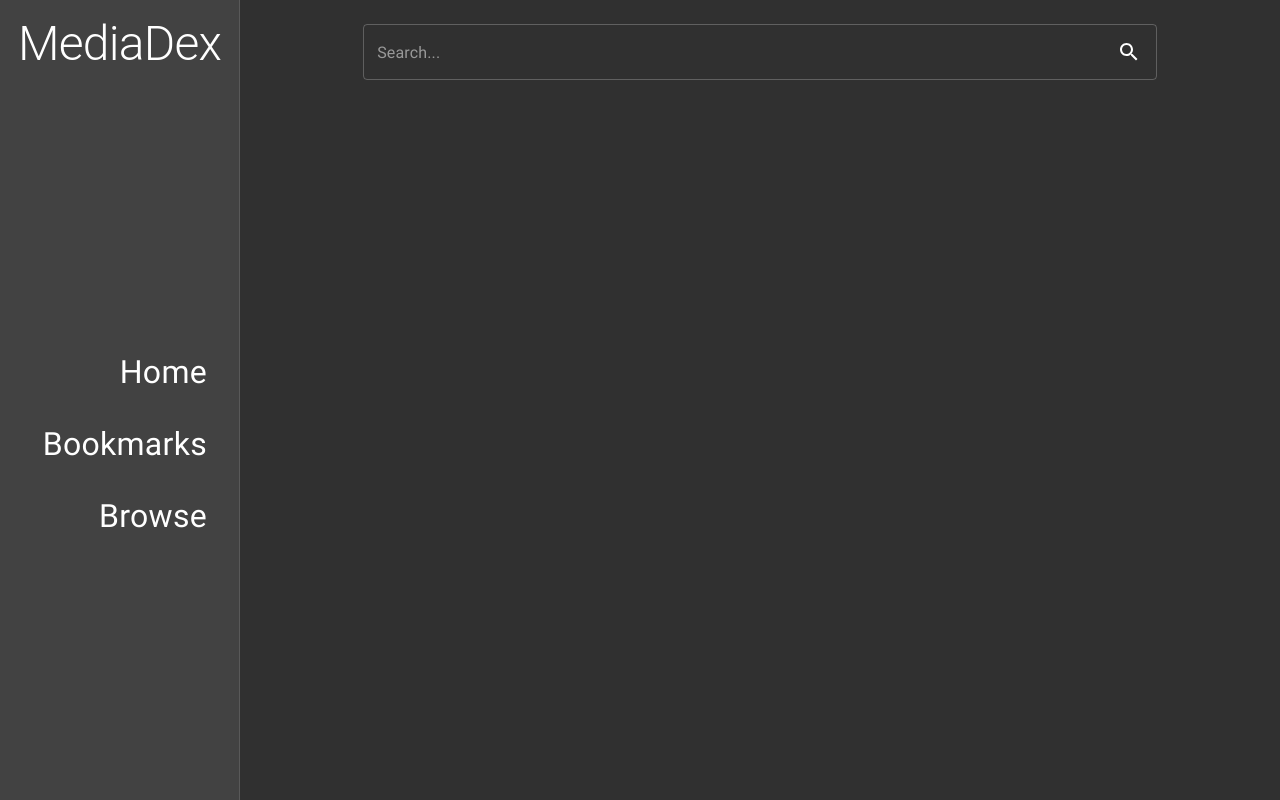
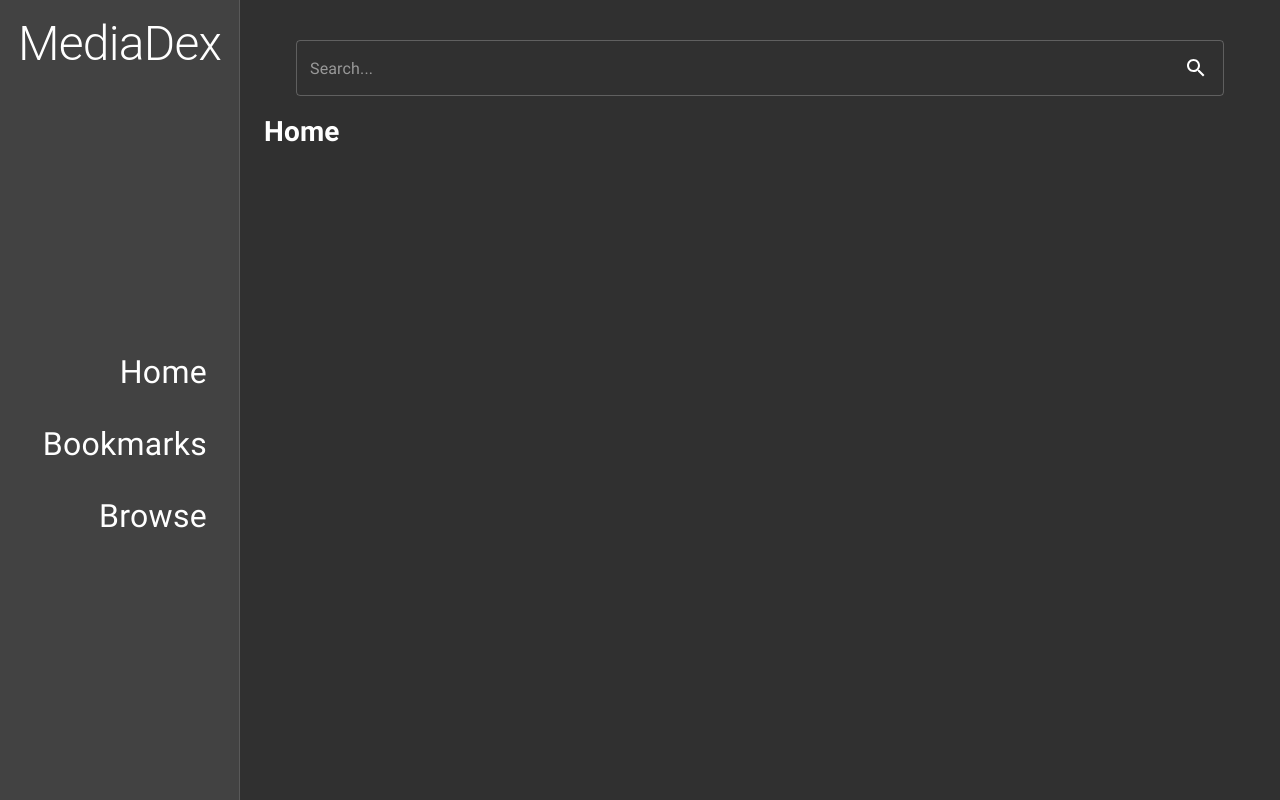
Before and after one commit to ousunny/MediaDex, a React app: page / in a window 1280 px wide. Built offline with nearby package versions, Linux system fonts and the light colour scheme; the HTML template or start-up script is replaced by a standard one; a web font is replaced by a local one.

Commit message:
Add components for switching between

```diff
--- a/src/components/App.js
+++ b/src/components/App.js
@@ -11,8 +11,12 @@ import {
     List,
     ListItem,
     ListItemText,
+    Fade,
 } from '@material-ui/core';
 import SearchBar from './SearchBar';
+import Home from './Home';
+import Bookmarks from './Bookmarks';
+import Browse from './Browse';
 
 const darkTheme = createMuiTheme({
     palette: {
@@ -50,12 +54,20 @@ const useStyles = makeStyles((theme) => ({
         padding: theme.spacing(3),
         flexGrow: 1,
         display: 'flex',
-        justifyContent: 'center',
+        flexDirection: 'column',
+    },
+    searchBar: {
+        margin: '1rem 2rem',
     },
 }));
 
 const App = () => {
     const classes = useStyles();
+    const [nav, setNav] = React.useState(0);
+
+    const handleNavClick = (index) => {
+        setNav(index);
+    };
 
     return (
         <ThemeProvider className={classes.root} theme={darkTheme}>
@@ -71,7 +83,12 @@ const App = () => {
                 </Typography>
                 <List className={classes.nav}>
                     {['Home', 'Bookmarks', 'Browse'].map((text, index) => (
-                        <ListItem button key={text}>
+                        <ListItem
+                            button
+                            key={text}
+                            value={index}
+                            onClick={() => handleNavClick(index)}
+                        >
                             <ListItemText
                                 classes={{ primary: classes.navItems }}
                                 primary={text}
@@ -81,7 +98,11 @@ const App = () => {
                 </List>
             </Drawer>
             <main className={classes.content}>
-                <SearchBar />
+                <div className={classes.searchBar}>
+                    <SearchBar />
+                </div>
+
+                {nav === 0 ? <Home /> : nav === 1 ? <Bookmarks /> : <Browse />}
             </main>
         </ThemeProvider>
     );
--- /dev/null
+++ b/src/components/Bookmarks.js
@@ -0,0 +1,11 @@
+import React from 'react';
+
+const Bookmarks = () => {
+    return (
+        <div>
+            <h1>Bookmarks</h1>
+        </div>
+    );
+};
+
+export default Bookmarks;
--- /dev/null
+++ b/src/components/Browse.js
@@ -0,0 +1,11 @@
+import React from 'react';
+
+const Browse = () => {
+    return (
+        <div>
+            <h1>Browse</h1>
+        </div>
+    );
+};
+
+export default Browse;
--- /dev/null
+++ b/src/components/Home.js
@@ -0,0 +1,11 @@
+import React from 'react';
+
+const Home = () => {
+    return (
+        <div>
+            <h1>Home</h1>
+        </div>
+    );
+};
+
+export default Home;
--- a/src/components/SearchBar.js
+++ b/src/components/SearchBar.js
@@ -5,7 +5,7 @@ import { Search } from '@material-ui/icons';
 
 const useStyles = makeStyles((theme) => ({
     search: {
-        width: '80%',
+        width: '100%',
         display: 'flex',
         position: 'relative',
     },
```
